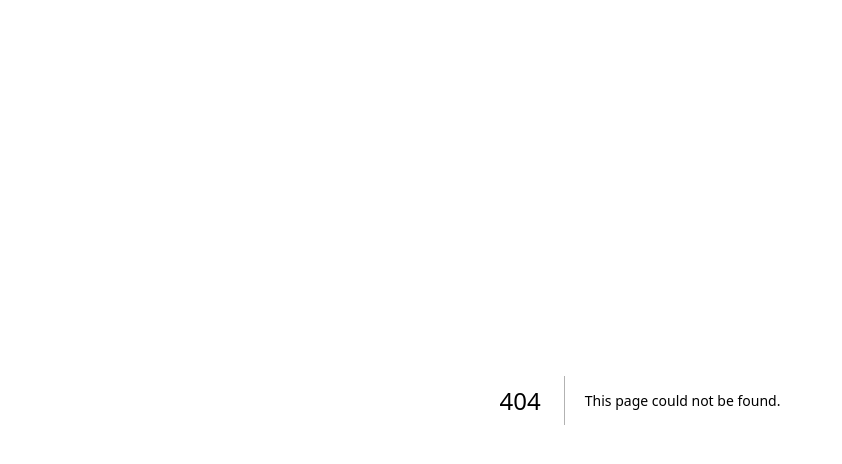
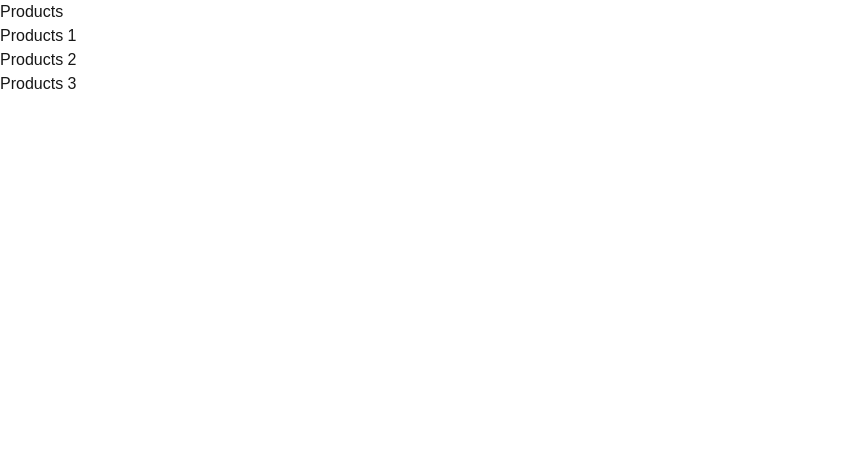
Before and after one commit to OlhaFedorets/next-app, a Next.js app: page /products in a window 1280 px wide. Before the commit this address had no page. Shown: the top 464 px of the page, without its empty margins (0-842 px from the left). Built offline with nearby package versions, Linux system fonts and the light colour scheme.

Commit message:
change products

```diff
--- /dev/null
+++ b/src/app/products/page.tsx
@@ -0,0 +1,9 @@
+export default function ProductList() {
+
+    return <>
+        <h1>Products</h1>
+        <h2>Products 1</h2>
+        <h2>Products 2</h2>
+        <h2>Products 3</h2>
+    </>
+}
```
